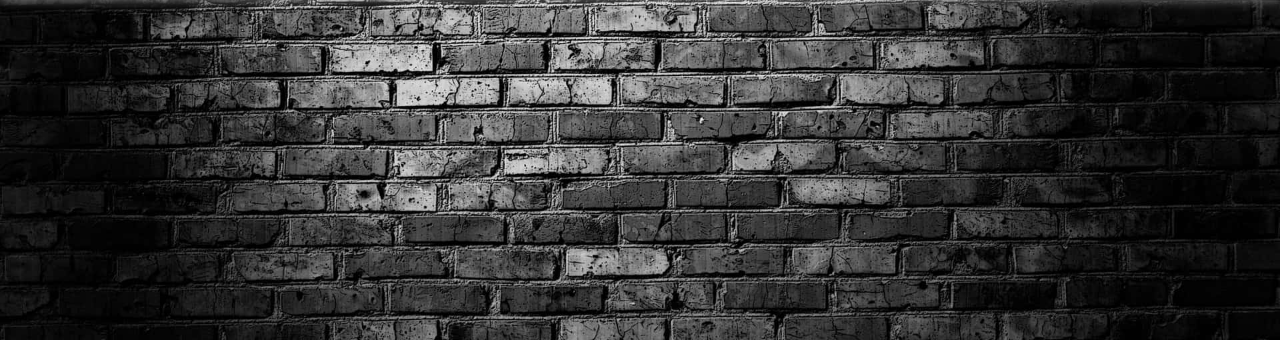
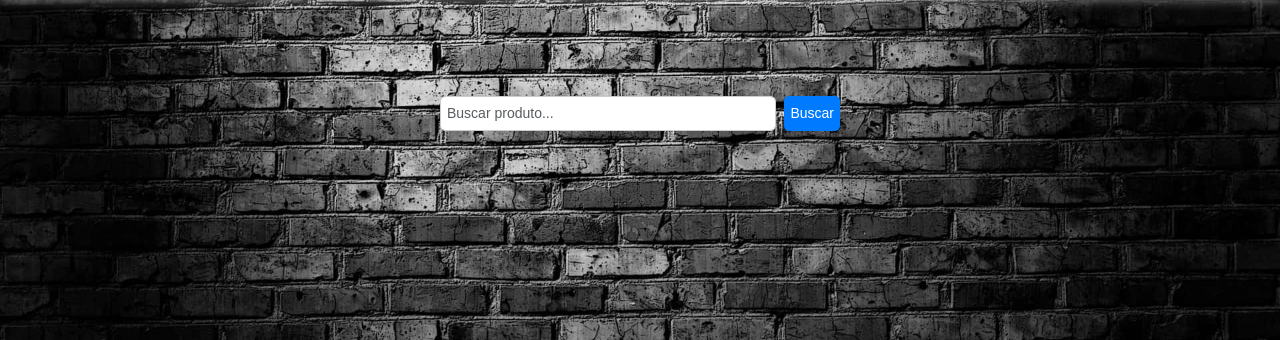
Before and after one commit to HenriqueDiomedes/Loja_Memes_e_Codigos, a Django app: page / in a window 1280 px wide. Shown: the part 140-480 px from the top of the page. Run offline with Django 5.2, Linux system fonts and the light colour scheme; data that the repository does not hold is empty.

Commit message:
add barra de busca
barra de busca na tela inicial

```diff
--- a/ecommerce/templates/lista_produtos.html
+++ b/ecommerce/templates/lista_produtos.html
@@ -49,6 +49,22 @@
 
     .filter-dropdown select {
         cursor: pointer;
+    }
+
+    .search-bar {
+        display: flex;
+        justify-content: center;
+        align-items: center;
+        padding: 10px;
+    }
+
+    .search-bar form {
+        max-width: 400px;
+        width: 100%;
+    }
+
+    .search-bar input {
+        flex: 1;
     }
 
     .container-produto {
@@ -138,6 +154,13 @@
 
 {% block content %}
 
+<div class="search-bar mt-3 mb-4">
+    <form class="d-flex justify-content-center" method="get" action="">
+        <input class="form-control me-2" type="search" placeholder="Buscar produto..." name="nome_produto">
+        <button class="btn btn-outline-light" type="submit">Buscar</button>
+    </form>
+</div>
+
 
 <div class="container-produto">
     {% for produto in produtos %}
--- a/ecommerce/views.py
+++ b/ecommerce/views.py
@@ -8,6 +8,7 @@
 from django.contrib import messages
 from .models import Produto
 from .models import Cliente
+from django.db.models import Q
 
 #função para permisão de administrador
 def verificar_grupo(usuario):
@@ -58,6 +59,7 @@
  # sobre prooduto (tela de cadastro de produtos)
 
 # função que mostra a lista dos produtos(tela inicial)
+
 def lista_Produtos(request):
     nome_produto = request.GET.get('nome_produto')
     valor_min = request.GET.get('valor_min')
@@ -68,26 +70,32 @@
 
     produtos = Produto.objects.all()
 
+    # Filtro por nome ou descrição (parte do texto)
     if nome_produto:
-        produtos = Produto.objects.filter(nome__icontains=nome_produto)
+        produtos = produtos.filter(
+            Q(nome__icontains=nome_produto) |
+            Q(descricao__icontains=nome_produto)
+        )
 
+    # Filtro por preço
     if valor_min and valor_max:
         try:
             valor_min = float(valor_min)
             valor_max = float(valor_max)
-            produtos = Produto.objects.filter(preco__range=(valor_min, valor_max))
+            produtos = produtos.filter(preco__range=(valor_min, valor_max))
         except ValueError:
-            produtos = Produto.objects.all()  # Caso o filtro de valores não seja válido
+            pass  # ignora filtro de preço se não for número válido
 
+    # Ordenação
     if ordem:
         if ordem == '1':
-            produtos = Produto.objects.all().order_by("nome")
+            produtos = produtos.order_by("nome")
         elif ordem == '2':
-            produtos = Produto.objects.all().order_by("preco")
+            produtos = produtos.order_by("preco")
         elif ordem == '3':
-            produtos = Produto.objects.all().order_by("-nome")
+            produtos = produtos.order_by("-nome")
         elif ordem == '4':
-            produtos = Produto.objects.all().order_by("-preco")
+            produtos = produtos.order_by("-preco")
 
     return render(request, 'lista_produtos.html', {'produtos': produtos})
 
--- a/templates/base.html
+++ b/templates/base.html
@@ -14,7 +14,6 @@
 
     {% block styles %}
     {% endblock %}
-
     <style>
         body {
             min-height: 100vh;
@@ -158,7 +157,6 @@
                 margin-top: 20px;
             }
         }
-
     </style>
 </head>
 
```
Lines whose indentation alone changed are shown as unchanged.
